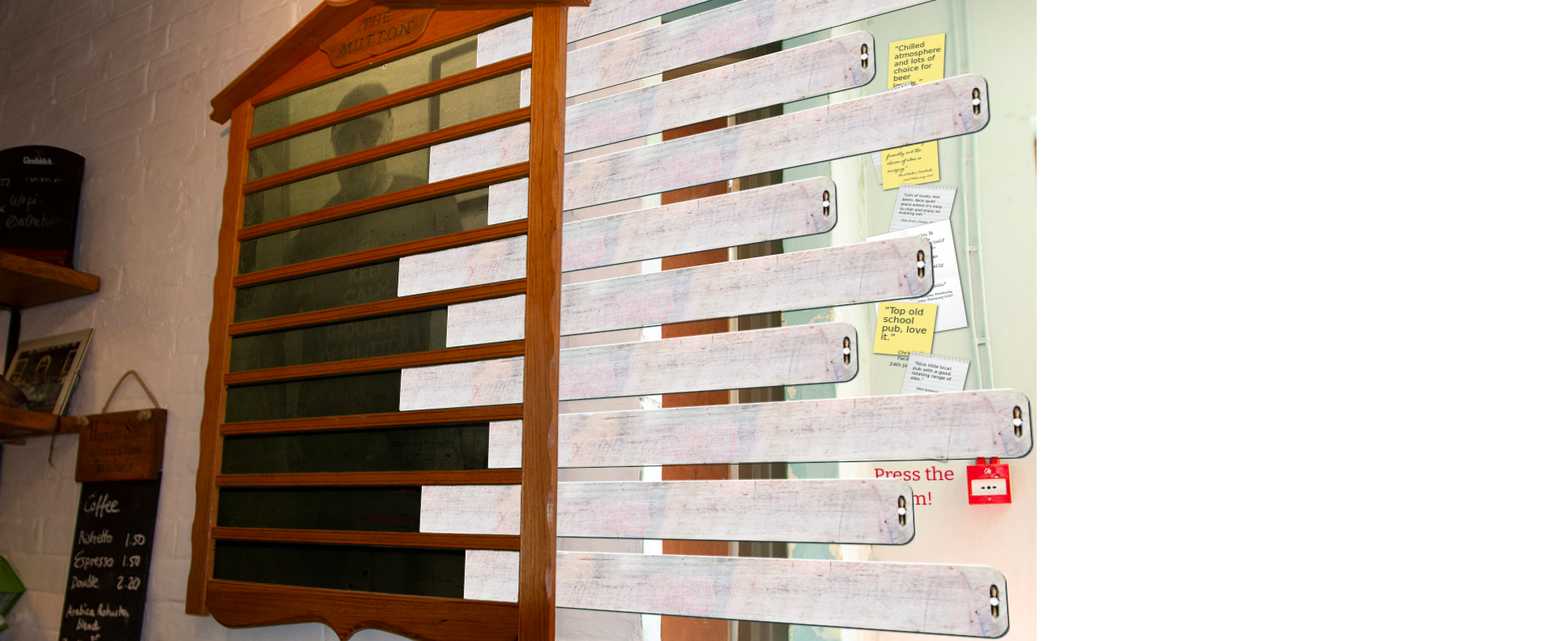
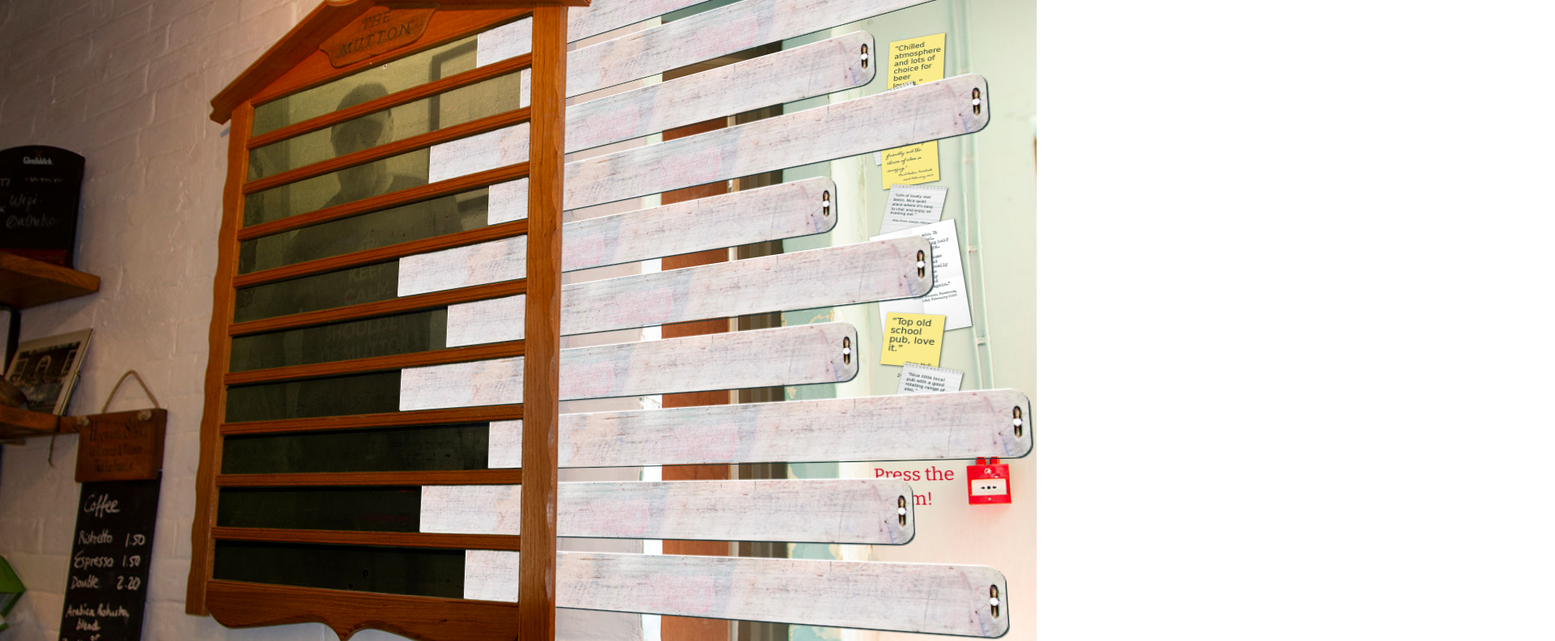
Before and after one commit to Code-Institute-Submissions/Jegouar-shoulder-of-mutton, a plain HTML site: page index.html in a window 1280 px wide. Shown: the part 1587-2379 px from the top of the page at 81% size, 1920 px wide, since content can reach past the window. Drawn offline with nearby package versions, Linux system fonts and the light colour scheme; a web font is replaced by a local one.

Commit message:
Update reviews.css

```diff
--- a/reviews.css
+++ b/reviews.css
@@ -1,9 +1,7 @@
 @import url('https://fonts.googleapis.com/css2?family=Cedarville+Cursive&family=Homemade+Apple&family=Just+Another+Hand&family=La+Belle+Aurore&family=Nothing+You+Could+Do&family=Sedgwick+Ave&family=Special+Elite&display=swap');
 
 #wall {
-    -webkit-perspective-origin: 50vw -81.5vw;
     perspective-origin: 50vw -81.5vw;
-    -webkit-perspective: 83vw;
     perspective: 83vw;
     position: absolute;
     width: 30vw;
@@ -13,9 +11,7 @@
 
 @media only screen and (orientation: landscape) {
     #wall {
-        -webkit-perspective-origin: -20vw 38vw;
         perspective-origin: -20vw 38vw;
-        -webkit-perspective: 56vw;
         perspective: 56vw;
         width: 16vw;
         left: 84vw;
@@ -24,17 +20,12 @@
 }
 
 #comments {
-    -webkit-transform-style: preserve-3d;
     transform-style: preserve-3d;
-    -webkit-transform: rotateX(7deg) rotateY(-20deg);
     transform: rotateX(7deg) rotateY(-20deg);
 }
 
 #reviews {
-    -webkit-transform-style: preserve-3d;
     transform-style: preserve-3d;
-    -webkit-transform: translate(0,0) scale(2);
-    -ms-transform: translate(0,0) scale(2);
     transform: translate(0,0) scale(2);
     position: absolute;
     width: 30vw;
@@ -44,8 +35,6 @@
 
 @media only screen and (orientation: landscape) {
     #reviews {
-        -webkit-transform: translate(0,0) scale(1);
-        -ms-transform: translate(0,0) scale(1);
         transform: translate(0,0) scale(1);
         width: 8vw;
     }
@@ -60,56 +49,28 @@
 }
 
 #zoomp:checked ~ #reviews {
-    -webkit-animation: zoominp 2s both;
     animation: zoominp 2s both;
-}
-
-@-webkit-keyframes zoominp {
-    from {
-        -webkit-transform: translate(0,0) scale(2);
-        transform: translate(0,0) scale(2);
-    }
-    to {
-        -webkit-transform: rotateX(-7deg) rotateY(20deg) translate(45vw,90vw) scale(5);
-        transform: rotateX(-7deg) rotateY(20deg) translate(45vw,90vw) scale(5);
-    }
 }
 
 @keyframes zoominp {
     from {
-        -webkit-transform: translate(0,0) scale(2);
         transform: translate(0,0) scale(2);
     }
     to {
-        -webkit-transform: rotateX(-7deg) rotateY(20deg) translate(45vw,90vw) scale(5);
         transform: rotateX(-7deg) rotateY(20deg) translate(45vw,90vw) scale(5);
     }
 }
 
 @media only screen and (orientation: landscape) {
     #zooml:checked ~ #reviews {
-        -webkit-animation: zoominl 2s both;
         animation: zoominl 2s both;
-    }
-
-    @-webkit-keyframes zoominl {
-        from {
-            -webkit-transform: translate(0,0) scale(1);
-            transform: translate(0,0) scale(1);
-        }
-        to {
-            -webkit-transform: translate(-10vw,25vw) scale(3);
-            transform: translate(-10vw,25vw) scale(3);
-        }
     }
 
     @keyframes zoominl {
         from {
-            -webkit-transform: translate(0,0) scale(1);
             transform: translate(0,0) scale(1);
         }
         to {
-            -webkit-transform: translate(-10vw,25vw) scale(3);
             transform: translate(-10vw,25vw) scale(3);
         }
     }
@@ -143,7 +104,6 @@
 }
 
 .postit, .notebook, .typed {
-    -webkit-box-shadow: 0.1vw 0.1vw 0.2vw rgb(70,85,70);
     box-shadow: 0.1vw 0.1vw 0.2vw rgb(70,85,70);
 }
 
@@ -159,7 +119,7 @@
     background-repeat: no-repeat;
     background-size: 100%;
     width: 4vw;
-    height: 8vw;
+    height: 6vw;
     padding: 0.5vw;
 }
 
@@ -174,15 +134,11 @@
 
 .Lesley {
     font-family: 'Just Another Hand', 'Segoe Script', 'Apple Casual Regular', cursive;
-    -webkit-transform: rotate(5deg);
-    -ms-transform: rotate(5deg);
-    transform: rotate(5deg);
+    transform: rotate(5deg) translate(0vw,-3vw);
 }
 
 @media only screen and (orientation: landscape) {
     .Lesley {
-        -webkit-transform: rotate(5deg) translate(2vw,-1vw);
-        -ms-transform: rotate(5deg) translate(2vw,-1vw);
         transform: rotate(5deg) translate(2vw,-1vw);
     }
 }
@@ -198,16 +154,12 @@
 .Robin {
     font-family: 'Nothing You Could Do', 'Lucida Handwriting', 'Textile', cursive;
     padding-top: 0.9vw;
-    -webkit-transform: rotate(-10deg);
-    -ms-transform: rotate(-10deg);
-    transform: rotate(-10deg);
+    transform: rotate(-10deg) translate(1vw,-3vw);
 }
 
 @media only screen and (orientation: landscape) {
     .Robin {
         padding-top: 0.85vw;
-        -webkit-transform: rotate(-10deg) translate(0vw,-1vw);
-        -ms-transform: rotate(-10deg) translate(0vw,-1vw);
         transform: rotate(-10deg) translate(0vw,-1vw);
     }
 }
@@ -223,16 +175,12 @@
 
 .Paul {
     font-family: 'Homemade Apple', 'Lucida Calligraphy', 'Zapf Chancery', cursive;
-    -webkit-transform: rotate(15deg) translate(9vw,-16vw);
-    -ms-transform: rotate(15deg) translate(9vw,-16vw);
     transform: rotate(15deg) translate(9vw,-16vw);
 }
 
 @media only screen and (orientation: landscape) {
     .Paul {
-        -webkit-transform: rotate(0deg) translate(1vw,-5vw);
-        -ms-transform: rotate(0deg) translate(1vw,-5vw);
-        transform: rotate(0deg) translate(1vw,-5vw);
+        transform: rotate(0deg) translate(1vw,-3vw);
     }
 }
 
@@ -246,16 +194,12 @@
 
 .Linda {
     font-family: 'Special Elite', 'Courier New', 'American Typewriter', cursive;
-    -webkit-transform: rotate(-5deg) translate(8vw,-28vw);
-    -ms-transform: rotate(-5deg) translate(8vw,-28vw);
     transform: rotate(-5deg) translate(8vw,-28vw);
 }
 
 @media only screen and (orientation: landscape) {
     .Linda {
-        -webkit-transform: rotate(-5deg) translate(0.5vw,-10vw);
-        -ms-transform: rotate(-5deg) translate(0.5vw,-10vw);
-        transform: rotate(-5deg) translate(0.5vw,-10vw);
+        transform: rotate(-5deg) translate(0.5vw,-6vw);
     }
 }
 
@@ -271,17 +215,13 @@
 .Mike {
     font-family: 'Sedgwick Ave', 'Segoe Print', 'Comic Sans', cursive;
     padding-top: 1vw;
-    -webkit-transform: rotate(15deg) translate(-2vw,-8vw);
-    -ms-transform: rotate(15deg) translate(-2vw,-8vw);
-    transform: rotate(15deg) translate(-2vw,-8vw);
+    transform: rotate(15deg) translate(-1vw,-10vw);
 }
 
 @media only screen and (orientation: landscape) {
     .Mike {
         padding-top: 0.85vw;
-        -webkit-transform: rotate(15deg) translate(0vw,-5vw);
-        -ms-transform: rotate(15deg) translate(0vw,-5vw);
-        transform: rotate(15deg) translate(0vw,-5vw);
+        transform: rotate(15deg) translate(0vw,-3vw);
     }
 }
 
@@ -297,17 +237,13 @@
 .Alex {
     font-family: 'Cedarville Cursive', 'Lucida Handwriting', 'Brush Script', cursive;
     padding-top: 1vw;
-    -webkit-transform: rotate(5deg) translate(9vw,-39vw);
-    -ms-transform: rotate(5deg) translate(9vw,-39vw);
-    transform: rotate(5deg) translate(9vw,-39vw);
+    transform: rotate(5deg) translate(9vw,-37vw);
 }
 
 @media only screen and (orientation: landscape) {
     .Alex {
         padding-top: 0.86vw;
-        -webkit-transform: rotate(15deg) translate(-2vw,-13vw);
-        -ms-transform: rotate(15deg) translate(-2vw,-13vw);
-        transform: rotate(15deg) translate(-2vw,-13vw);
+        transform: rotate(15deg) translate(-1vw,-8vw);
     }
 }
 
@@ -323,16 +259,12 @@
 
 .Chris {
     font-family: 'La Belle Aurore', 'Freestyle Script', 'Marker Felt', cursive;
-    -webkit-transform: rotate(-15deg) translate(15vw,-29vw);
-    -ms-transform: rotate(-15deg) translate(15vw,-29vw);
-    transform: rotate(-15deg) translate(15vw,-29vw);
+    transform: rotate(-15deg) translate(15vw,-28vw);
 }
 
 @media only screen and (orientation: landscape) {
     .Chris {
-        -webkit-transform: rotate(10deg) translate(-2.5vw,-13vw);
-        -ms-transform: rotate(10deg) translate(-2.5vw,-13vw);
-        transform: rotate(10deg) translate(-2.5vw,-13vw);
+        transform: rotate(10deg) translate(-1vw,-8vw);
     }
 }
 
```
